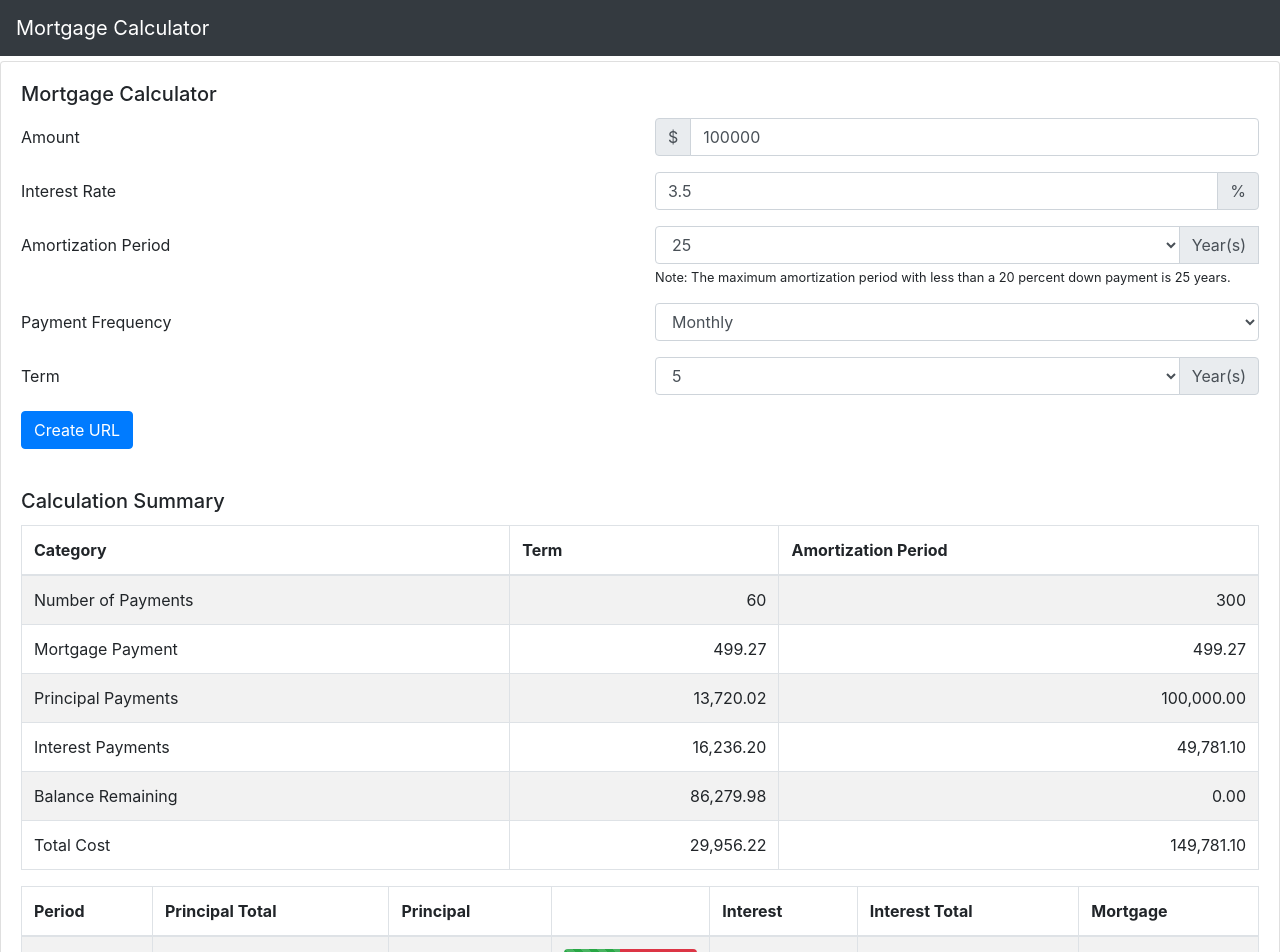
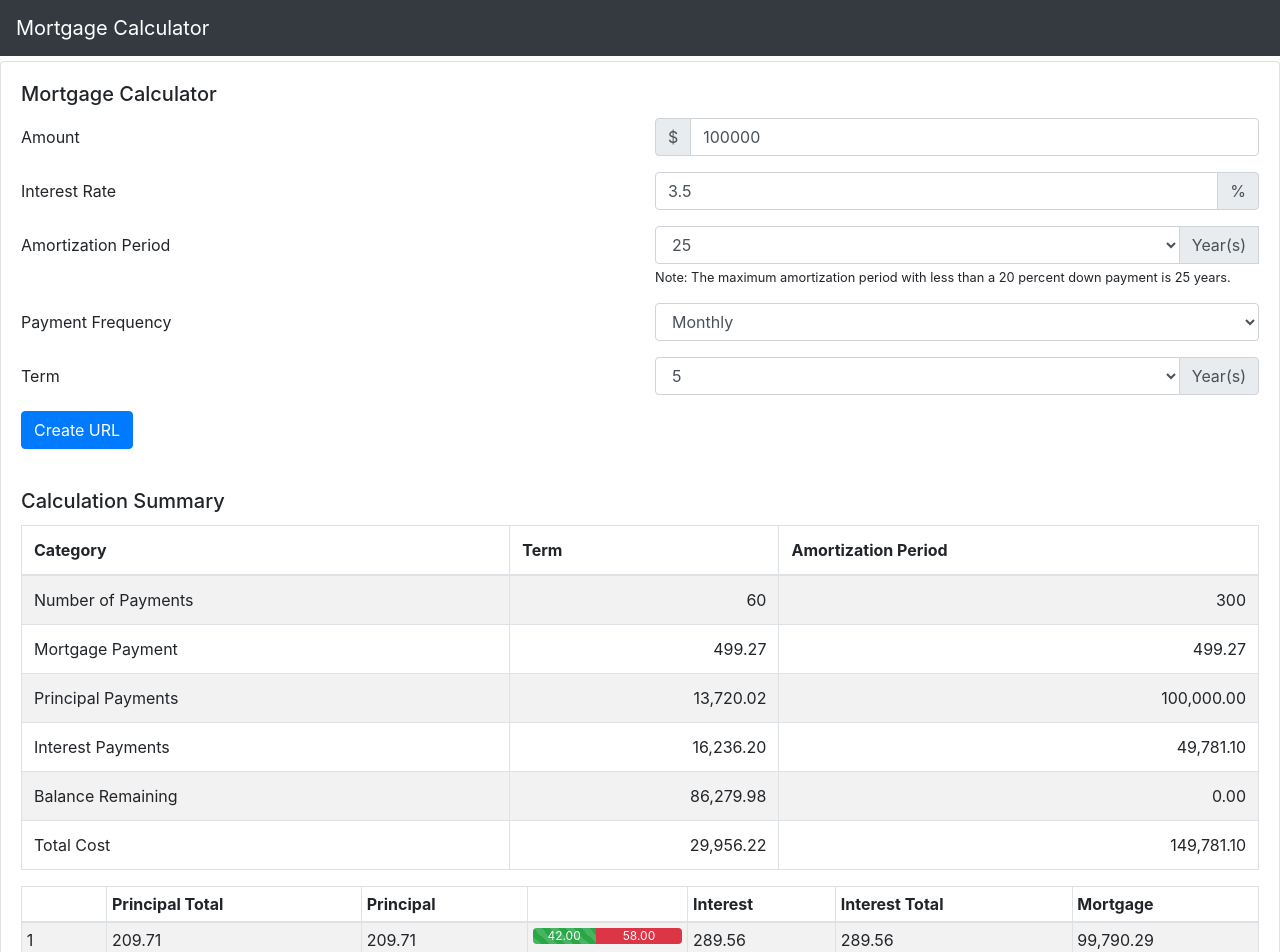
Before and after one commit to personalfinancecanada/mortgage-calculator, a React (Create React App) app: page / in a window 1280 px wide. Shown: the top 952 px of the page. Built offline with nearby package versions, Linux system fonts and the light colour scheme.

Commit message:
minor cosmetic change on table

```diff
--- a/src/MortgageSummary.js
+++ b/src/MortgageSummary.js
@@ -82,9 +82,9 @@ class MortgageSummary extends React.Component {
                         </tr>
                     </tbody>
                 </Table>
-                <Table striped bordered responsive>
+                <Table striped bordered responsive size="sm">
                     <thead>
-                        <th>Period</th>
+                        <th></th>
                         <th>Principal Total</th>
                         <th>Principal</th>
                         <th style={minWidth}></th>
```
